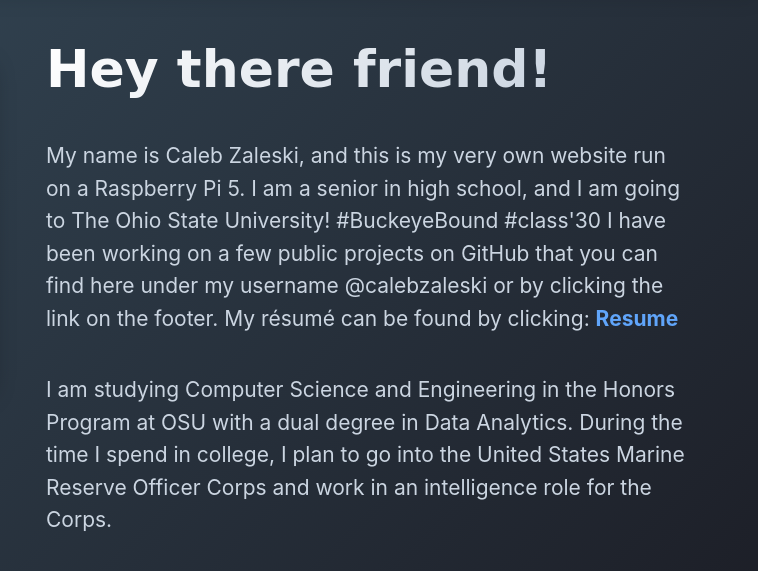
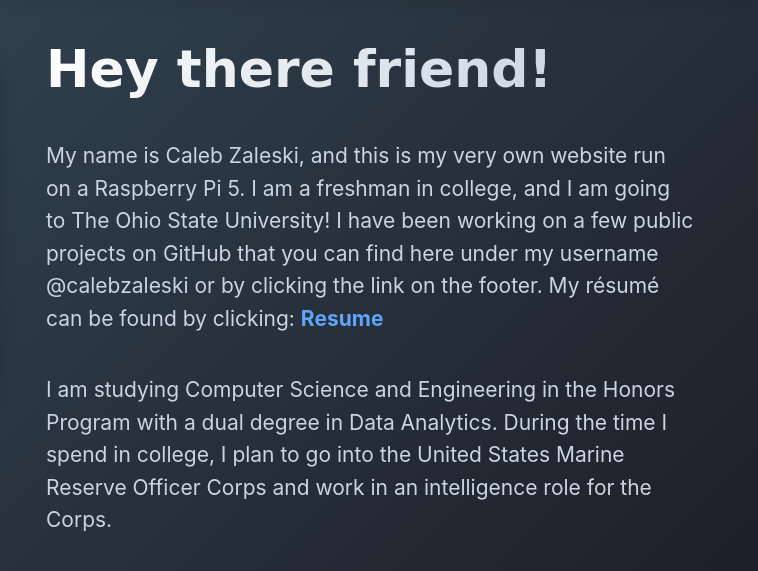
Before and after one commit to calebzaleski/calebzaleski.com, a plain HTML site: page about.html in a window 1280 px wide. Shown: the part 81-652 px from the top of the page, 522-1280 px from the left. Drawn offline with Linux system fonts and the light colour scheme.

Commit message:
updated about page round 2

```diff
--- a/about.html
+++ b/about.html
@@ -15,10 +15,10 @@
     <div class="aboutpagetextwrapper">
         <h1>Hey there friend!</h1>
         <p>
-            My name is Caleb Zaleski, and this is my very own website run on a Raspberry Pi 5. I am a senior in high school, and I am going to The Ohio State University! #BuckeyeBound #class'30
+            My name is Caleb Zaleski, and this is my very own website run on a Raspberry Pi 5. I am a freshman in college, and I am going to The Ohio State University!
             I have been working on a few public projects on GitHub that you can find here under my username @calebzaleski or by clicking the link on the footer. My résumé can be found by clicking: <a href="images/Resume.pdf">Resume</a></p>
         <p>
-            I am studying Computer Science and Engineering in the Honors Program at OSU with a dual degree in Data Analytics.
+            I am studying Computer Science and Engineering in the Honors Program with a dual degree in Data Analytics.
             During the time I spend in college, I plan to go into the United States Marine Reserve Officer Corps and work in an intelligence role for the Corps.
         </p>
         <p>
```
Also changed, not shown: 1 other file.
